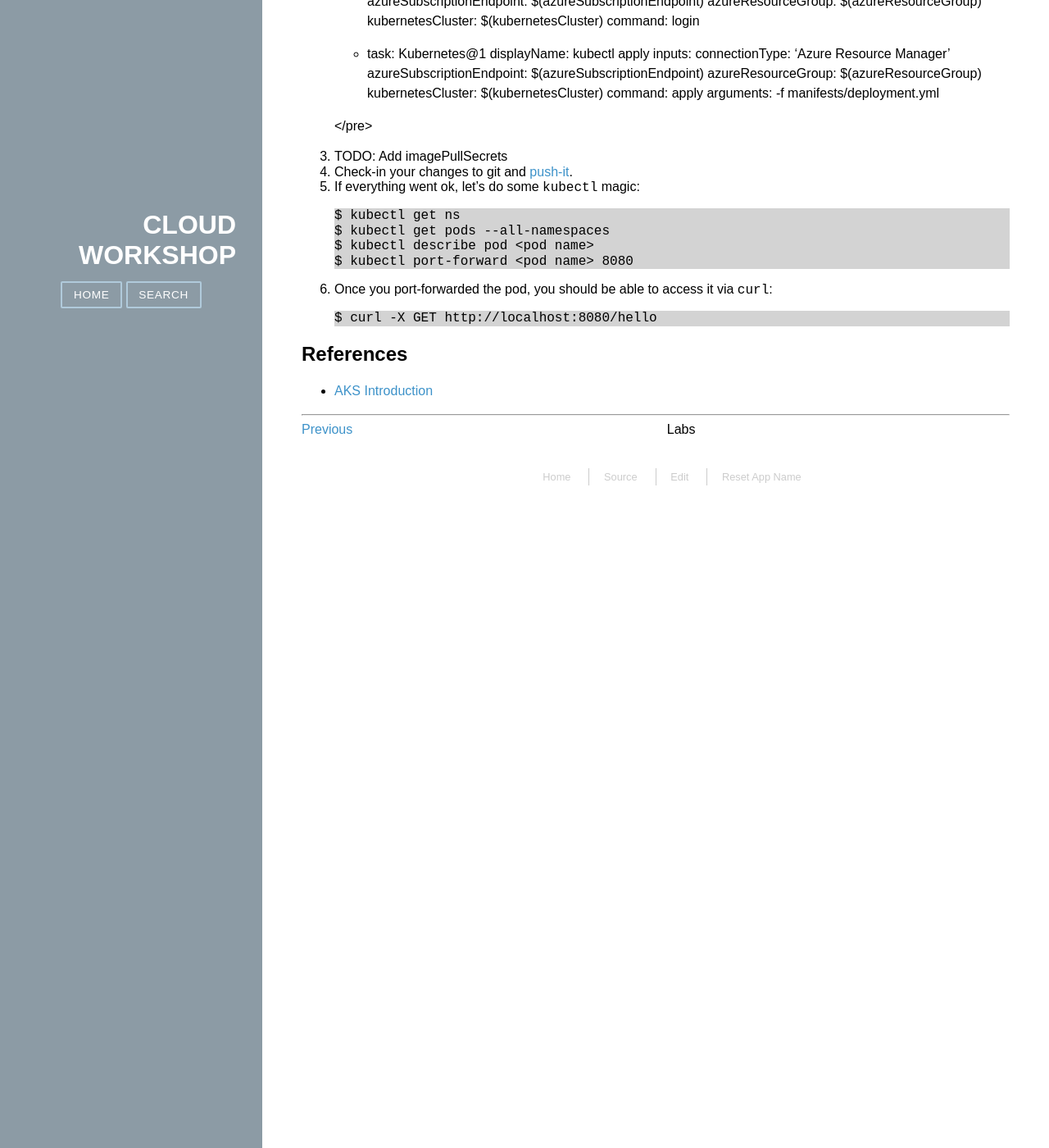
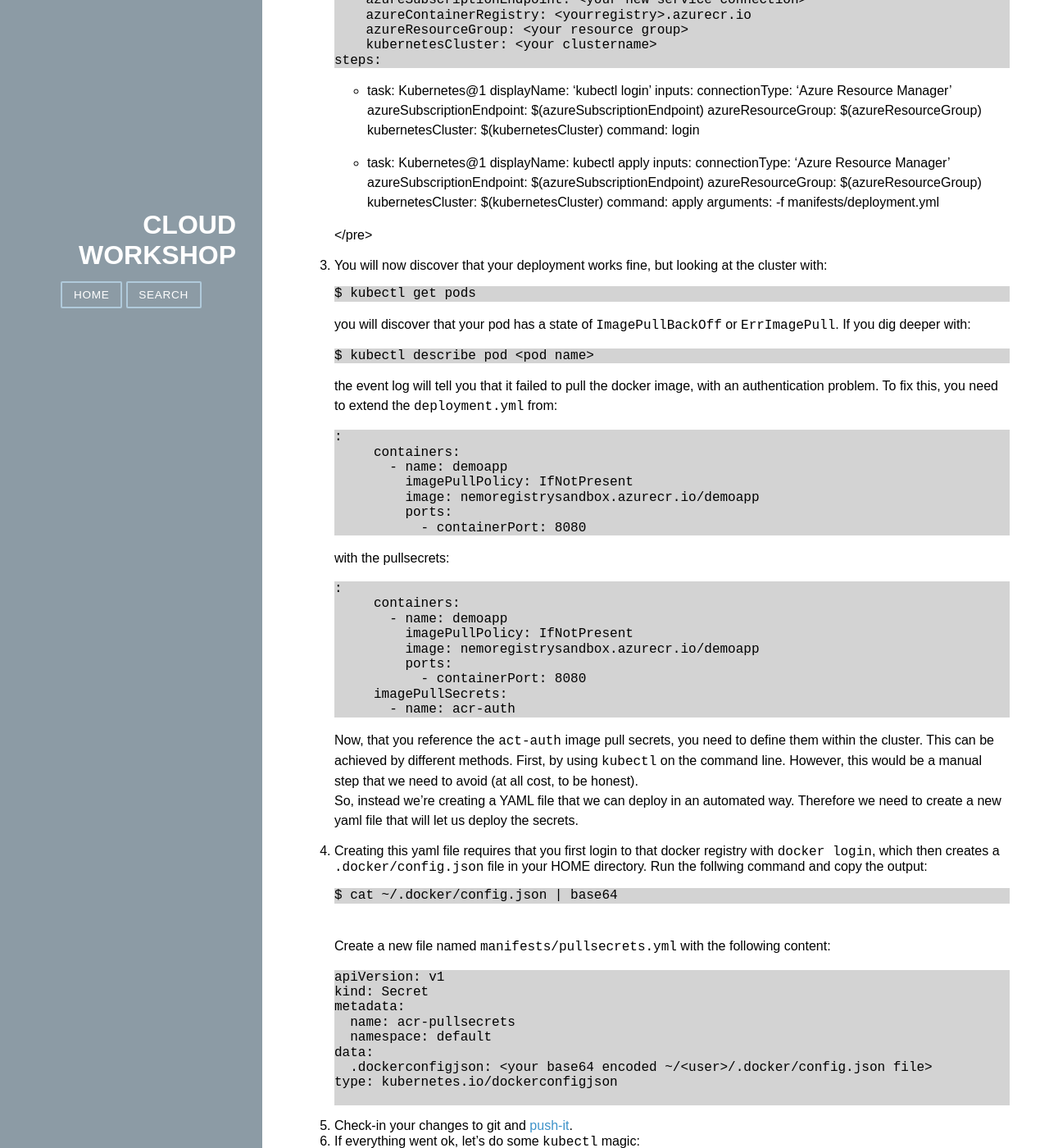
Before and after one commit to MicroDevOpsK8s/MicroDevOpsK8s.github.io, a Jekyll site: the page built from _labs/006/index.markdown, in a window 1280 px wide and 1400 px high, scrolled down 2913 px. Shown: the whole window at 82% size. Built offline with Jekyll 4.4.1, drawn with Linux system fonts in a browser that asks for light colours; nearby versions of some CDN libraries; comment, search, counter and statistics services are not loaded; some of the changed text lies outside the part shown.

Commit message:
added minikube docker registry

```diff
--- a/_labs/003/index.markdown
+++ b/_labs/003/index.markdown
@@ -26,7 +26,7 @@ start with a vanilla ubuntu image and install the JVM while building the image t
 
 2. Now, let's build the docker image. Run
    <pre>
-   docker build -t demoapp --build-arg JAR_FILE=build/libs/demo-0.0.1-SNAPSHOT.jar .
+   $ docker build -t demoapp --build-arg JAR_FILE=build/libs/demo-0.0.1-SNAPSHOT.jar .
    </pre>
 
    where `-t demoapp` is the tag you are providing. You can use this tag to identify your container image and if you are
--- a/_labs/006/index.markdown
+++ b/_labs/006/index.markdown
@@ -66,7 +66,7 @@ named [minikube](https://kubernetes.io/docs/setup/learning-environment/minikube/
          containers:
            - name: demoapp
              imagePullPolicy: IfNotPresent
-             image: demoapp
+             image: nemoregistrysandbox.azurecr.io/demoapp
              ports:
                - containerPort: 8080
    </pre>
@@ -74,6 +74,14 @@ named [minikube](https://kubernetes.io/docs/setup/learning-environment/minikube/
    from the host operating system(yes, your laptop) for security reasons. Our deployment.yml file references an image
    named `demoapp`, which indicates, that it should look in a local registry. The local registry for minikube unfortunately
    is the one within the VM. So now we will turn things around and expose the VM's docker registry to our laptop.
+   To do so, run
+   <pre>
+   $ eval $(minikube docker-env)
+   </pre>
+   to set your environment to point to minikube's docker registry and re-run the build:
+   <pre>
+   $ docker build -t demoapp --build-arg JAR_FILE=build/libs/demo-0.0.1-SNAPSHOT.jar .
+   </pre>
 
 1. Minikube is running in a virtual machine, so it is isolated from the host (your laptop) and therefore you
    cannot access the ports directly. The easiest way to expose the port is by using the `port-forward`.
@@ -166,7 +174,59 @@ Doing so requires a few steps:
          arguments: -f manifests/deployment.yml
    </pre>
 
-1. TODO: Add imagePullSecrets
+1. You will now discover that your deployment works fine, but looking at the cluster with:
+   <pre>
+   $ kubectl get pods
+   </pre>
+   you will discover that your pod has a state of `ImagePullBackOff` or `ErrImagePull`. If you dig deeper with:
+   <pre>
+   $ kubectl describe pod &lt;pod name&gt;
+   </pre>
+   the event log will tell you that it failed to pull the docker image, with an authentication problem.
+   To fix this, you need to extend the `deployment.yml` from:
+   <pre>
+   :
+        containers:
+          - name: demoapp
+            imagePullPolicy: IfNotPresent
+            image: nemoregistrysandbox.azurecr.io/demoapp
+            ports:
+              - containerPort: 8080
+   </pre>
+   with the pullsecrets:
+   <pre>
+   :
+        containers:
+          - name: demoapp
+            imagePullPolicy: IfNotPresent
+            image: nemoregistrysandbox.azurecr.io/demoapp
+            ports:
+              - containerPort: 8080
+        imagePullSecrets:
+          - name: acr-auth
+   </pre>
+   Now, that you reference the `act-auth` image pull secrets, you need to define them within the cluster. This can be achieved
+   by different methods. First, by using `kubectl` on the command line. However, this would be a manual step that we
+   need to avoid (at all cost, to be honest).
+   <br>So, instead we're creating a YAML file that we can deploy in an automated way. Therefore we need to create a
+   new yaml file that will let us deploy the secrets.
+1. Creating this yaml file requires that you first login to that docker registry with `docker login`, which then creates
+   a `.docker/config.json` file in your HOME directory. Run the follwing command and copy the output:
+   <pre>
+   $ cat ~/.docker/config.json | base64
+   </pre>
+   <br>Create a new file named `manifests/pullsecrets.yml` with the following content:
+   <pre>
+   apiVersion: v1
+   kind: Secret
+   metadata:
+     name: acr-pullsecrets
+     namespace: default
+   data:
+     .dockerconfigjson: &lt;your base64 encoded ~/&lt;user&gt;/.docker/config.json file&gt;
+   type: kubernetes.io/dockerconfigjson
+
+   </pre>
 1. Check-in your changes to git and [push-it](https://giphy.com/gifs/people-help-5YS2veXdeDhsI).
 1. If everything went ok, let's do some `kubectl` magic:
    <pre>
```
